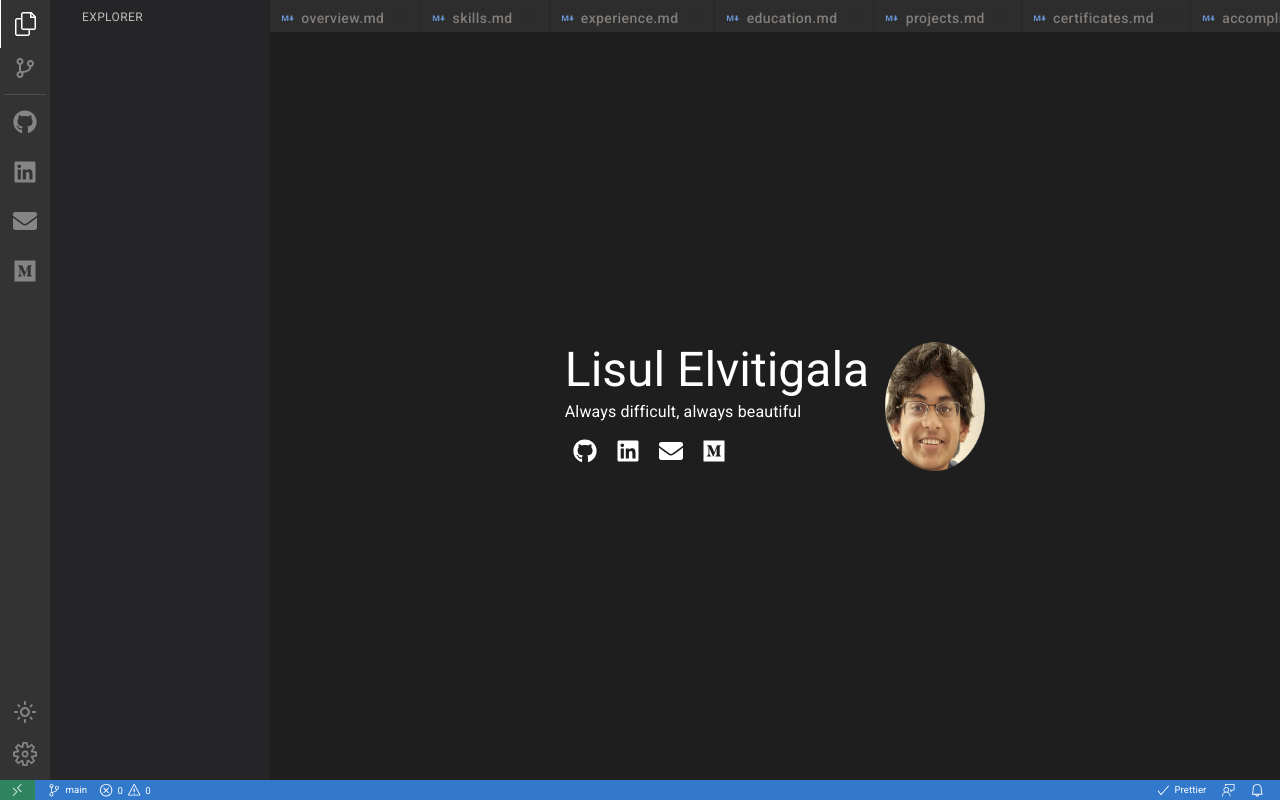
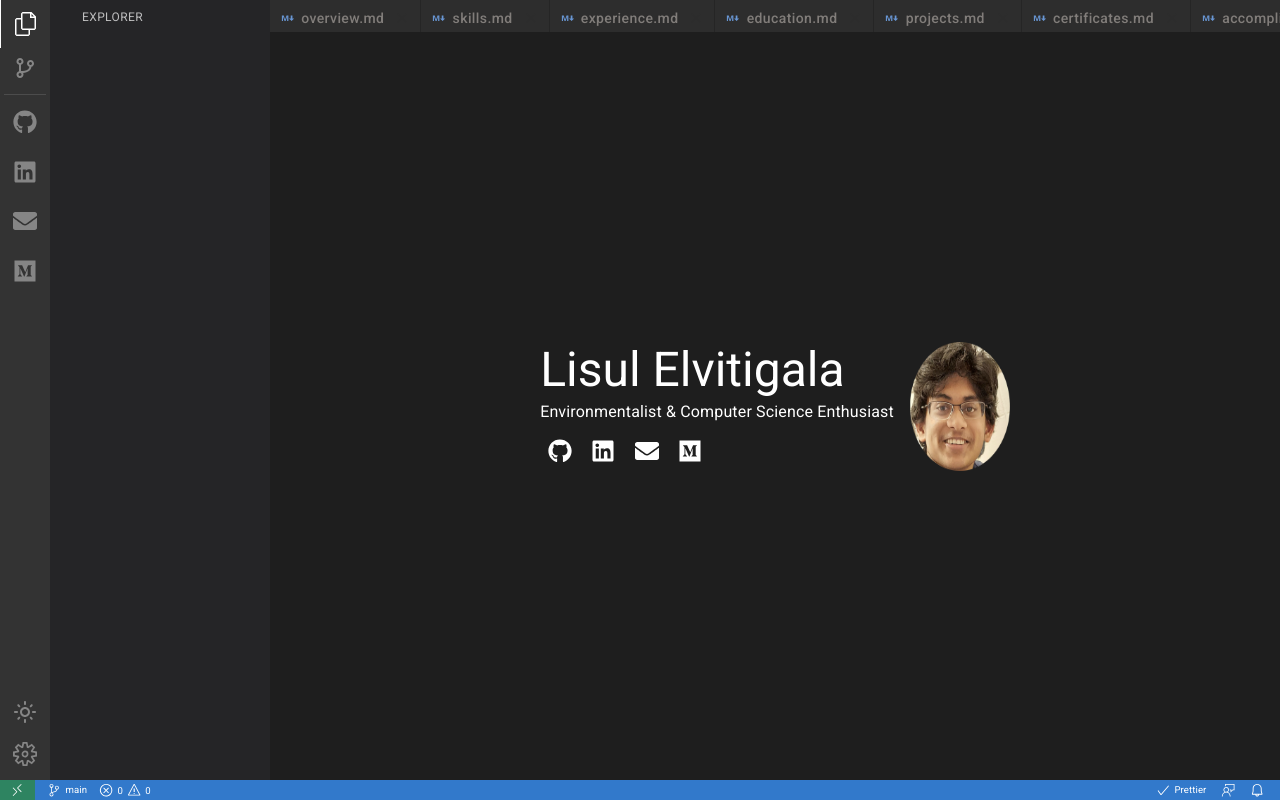
Before and after one commit to elvitigalalis/react-vscode-portfolio, a React (Create React App) app: page / in a window 1280 px wide. Built offline with nearby package versions, Linux system fonts and the light colour scheme.

Commit message:
Changed home page text

```diff
--- a/src/app/pages/Home.tsx
+++ b/src/app/pages/Home.tsx
@@ -52,7 +52,7 @@ export default function Home({ setSelectedIndex }: Props) {
               justifyContent={{ xs: "center", sm: "flex-start" }}
             >
               <Typography variant="subtitle1" gutterBottom>
-                Always difficult, always beautiful
+                Environmentalist & Computer Science Enthusiast
                 {/* Better an{' '}
                 <Box fontWeight="fontWeightMedium" display="inline">
                   oops
```
